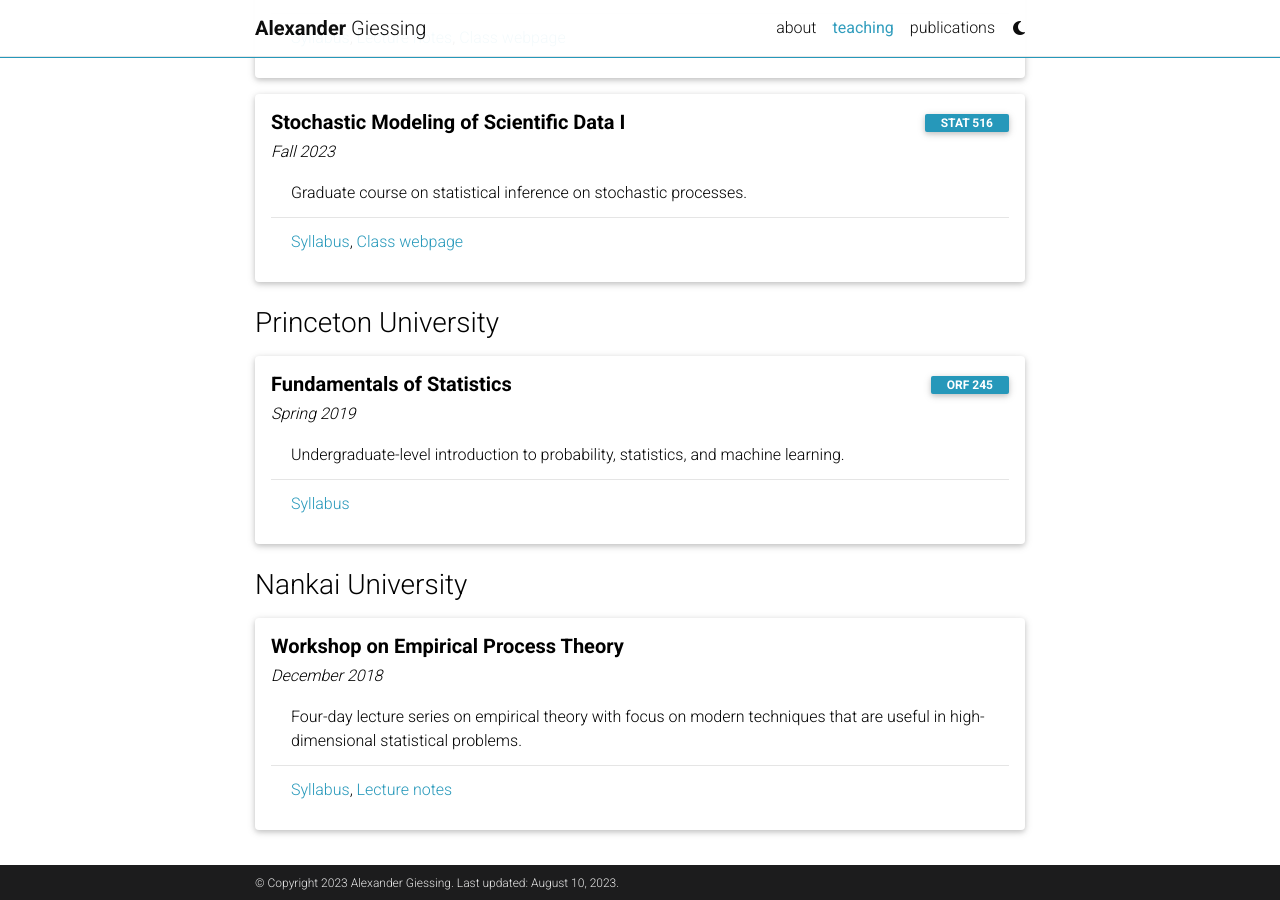
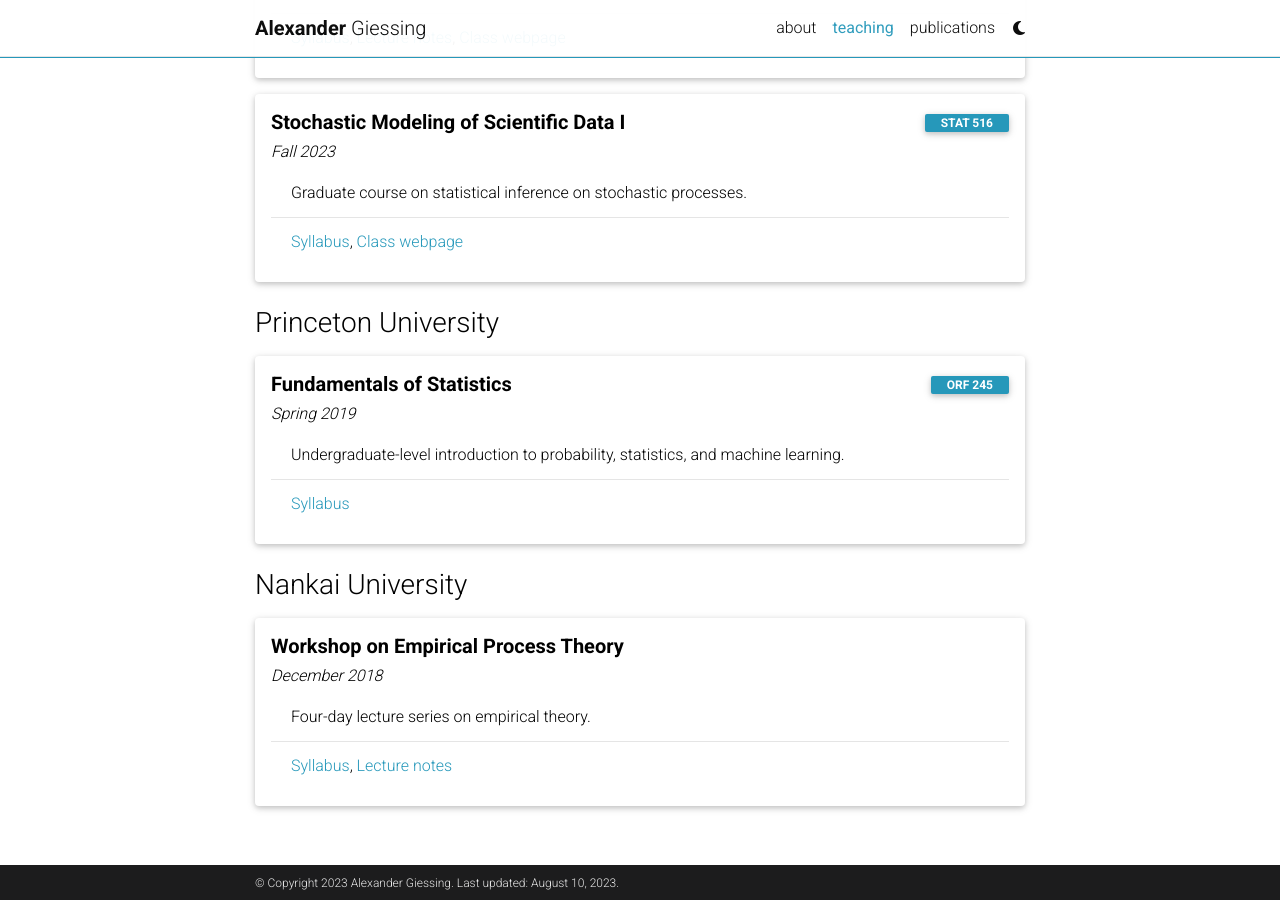
Before and after one commit to agiessing/agiessing.github.io, a Jekyll site: the page built from _pages/teaching.md, in a window 1280 px wide and 900 px high, scrolled down 953 px. Built offline with Jekyll 4.4.1, drawn with Linux system fonts in a browser that asks for light colours; comment, search, counter and statistics services are not loaded; a style sheet for code colours, icons or effects is not loaded.

Commit message:
Update teaching.md

```diff
--- a/_pages/teaching.md
+++ b/_pages/teaching.md
@@ -130,7 +130,7 @@
     </div>
     <h6 class="font-italic mt-2 mt-sm-0">December 2018</h6>
     <ul class="card-text font-weight-light list-group list-group-flush">
-      <li class="list-group-item"> Four-day lecture series on empirical theory with focus on modern techniques that are useful in high-dimensional statistical problems. </li>
+      <li class="list-group-item"> Four-day lecture series on empirical theory. </li>
       <li class="list-group-item"> <a href="https://stat.nankai.edu.cn/2018/1126/c12333a129526/page.htm"> Syllabus</a>, <a href="..."> Lecture notes</a> </li>
     </ul>
   </div>
```
